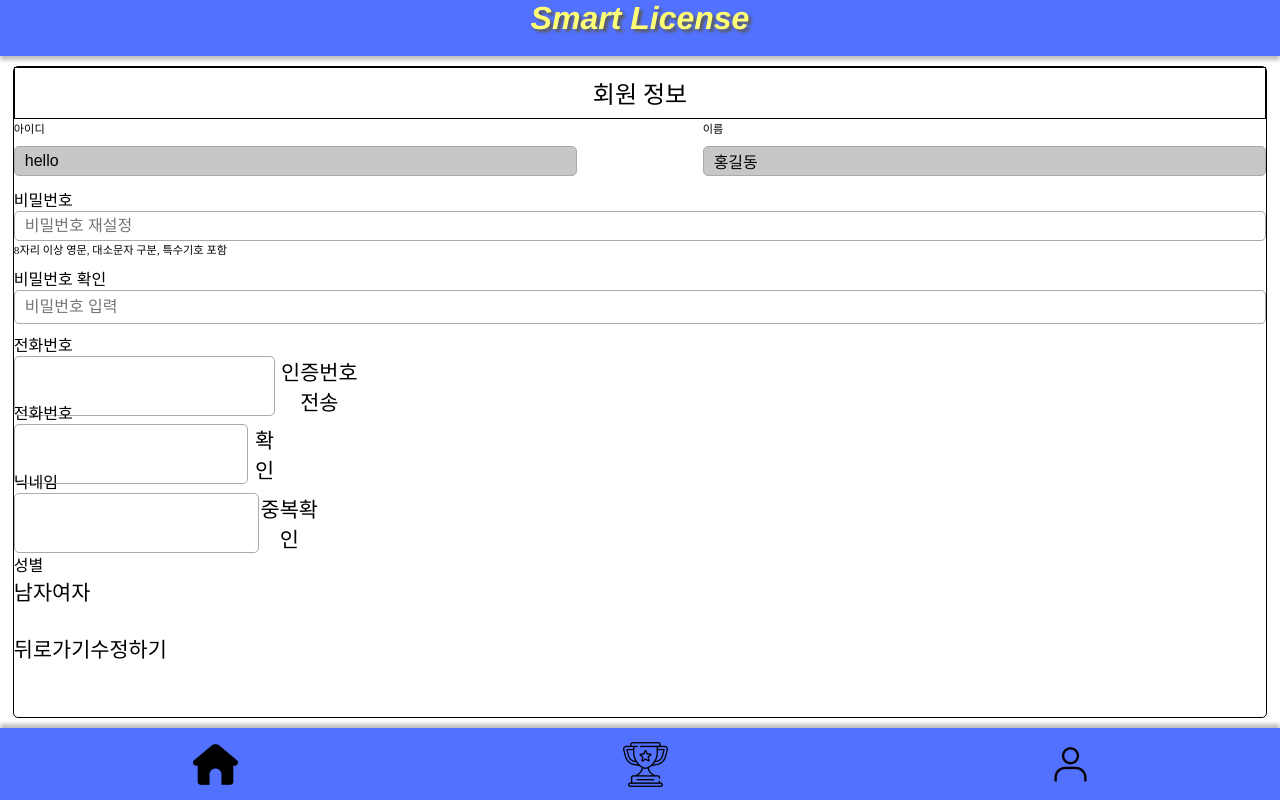
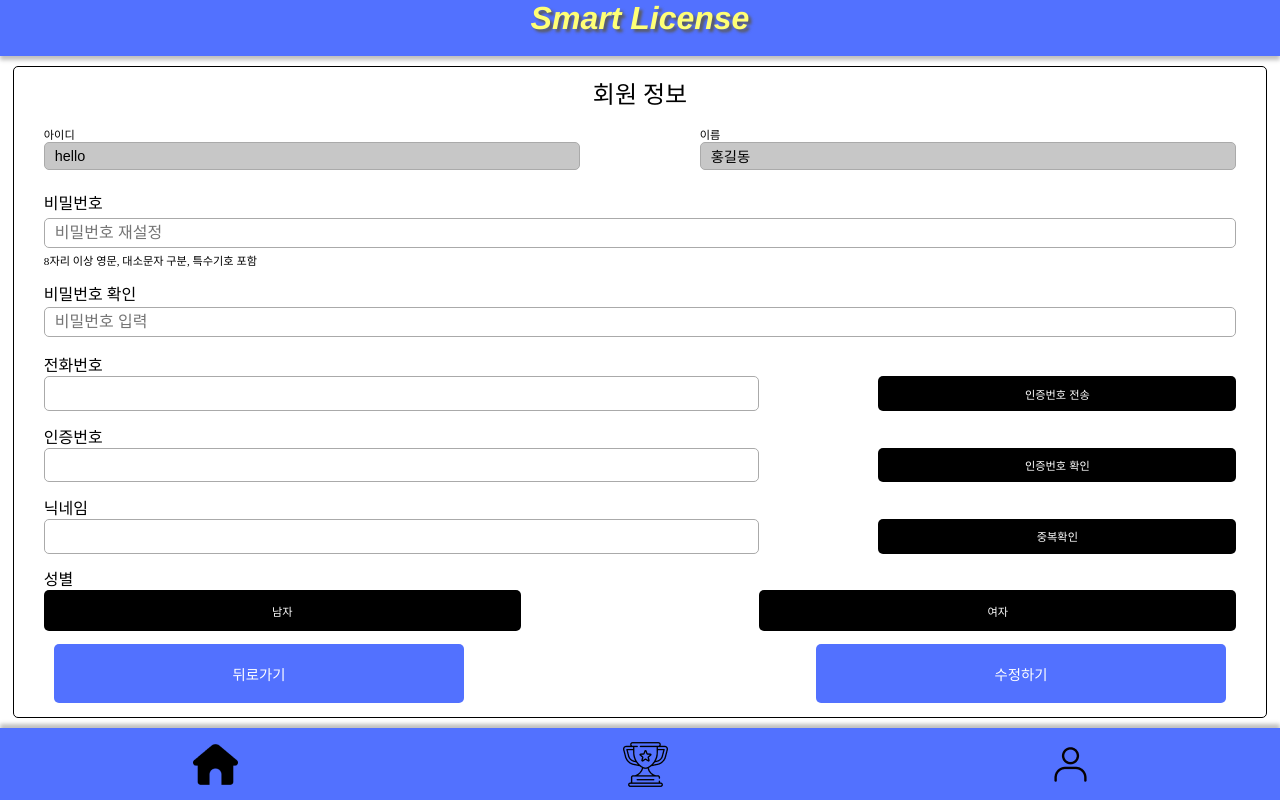
Before and after one commit to popcorn0125/SmartLicense, a Vue app: page /ChangeInfo in a window 1280 px wide. Built offline with nearby package versions, Linux system fonts and the light colour scheme.

Commit message:
240705 김준식 정보수정 페이지 구현, mypage.vue 오타 수정

```diff
--- a/src/ContentPage/MyPage.vue
+++ b/src/ContentPage/MyPage.vue
@@ -100,7 +100,7 @@ export default {
         },
 
         goToChangeInfo() {
-            his.$router.push('/ChangeInfo');
+            this.$router.push('/ChangeInfo');
         }
     },
 
--- a/src/components/ChangeInfo.vue
+++ b/src/components/ChangeInfo.vue
@@ -23,53 +23,46 @@
         </div>
         <text>8자리 이상 영문, 대소문자 구분, 특수기호 포함</text>
       </div>
-      <div class="pw">
+      <div class="pw-check">
         <p>비밀번호 확인</p>
         <div class="input-group">
             <input type="password" placeholder="비밀번호 입력">
         </div>
       </div>
-
-      <div class="wrap">
       <div class="phoneNum">
         <p>전화번호</p>
         <div class="input-group">
-            <input type="text" v-model="phoneNum"/>
-            <button>인증번호 전송</button>
+          <input class="phoneNum-input" type="text" />
+          <button class="small-btn">인증번호 전송</button>
         </div>
       </div>
-      </div>
-      <div class="wrap">
       <div class="phoneNum-check">
-          <p>전화번호</p>
+        <p>인증번호</p>
         <div class="input-group">
-            <input type="text"/>
-            <button>확인</button>
+          <input class="phoneNum-input" type="text" />
+          <button class="small-btn">인증번호 확인</button>
         </div>
       </div>
-      </div>
-      <div class="wrap">
       <div class="nickname">
         <p>닉네임</p>
         <div class="input-group">
-            <input type="text"/>
-            <button>중복확인</button>
+          <input class="phoneNum-input" type="text" />
+          <button class="small-btn">중복확인</button>
         </div>
       </div>
-      </div>
-      <div class="wrap">
+
       <div class="gender">
         <p>성별</p>
-          <div class="gender-btn">
-            <button>남자</button>
-            <button>여자</button>
+        <div class="input-group2">
+          <button class="gender-btn">남자</button>
+          <button class="gender-btn">여자</button>
         </div>
       </div>
-      </div>
-      <div class="wrap">
-        <div class="select-btn">
-          <button>뒤로가기</button>
-          <button>수정하기</button>
+
+      <div class="big-btn">
+        <div class="input-group3">
+          <button class="back-btn">뒤로가기</button>
+          <button class="update-btn">수정하기</button>
         </div>
       </div>
     </div>
@@ -119,11 +112,11 @@ export default {
   height: 100%;
   border: 1px solid black;
   border-radius: 5px;
+  padding: 0 30px;
 }
 
 /** 제목 : 회원정보 */
 .title {
-  border: 1px solid black;
   width: 100%;
   height: 8%;
   text-align: center;
@@ -146,7 +139,6 @@ input {
   display: flex;
   justify-content: space-between;
   align-items: center;
-  margin-bottom: 10px;
 }
 
 .id, .name {
@@ -159,7 +151,6 @@ input {
 .id>p, .name>p {
   font-size: 0.7em;
   color: #000000;
-  margin-bottom: 10px;
 }
 
 .id>input, .name>input {
@@ -167,25 +158,103 @@ input {
   border-radius: 5px;
   background-color: #c7c7c7;
   box-sizing: border-box;
-  font-size: 1em;
+  font-size: 0.9em;
 }
 
 /** 비밀번호 */
 .pw {
   width: 100%;
-  height: 9%;
+  height: 12%;
   display: flex;
   flex-direction: column;
-  margin-bottom: 20px;
+  margin-top: 0.8em;
 }
 .pw>text {
   font-size: 0.7em;
+
 }
 
 .input-group {
   display: flex;
   width: 100%;
   height: 100%;
+  justify-content: space-between;
+  align-items: center;
+}
 
+/** 전화번호, 인증번호, 닉네임 */
+.pw-check, .phoneNum, .phoneNum-check, .nickname{
+  width: 100%;
+  height: 9%;
+  display: flex;
+  flex-direction: column;
+  margin-top: 0.8em;
+}
+
+.phoneNum-input {
+  width: 60%;
+  height: 100%;
+  border-radius: 5px;
+  box-sizing: border-box;
+}
+
+.small-btn {
+  background-color: #000000;
+  width: 30%;
+  height: 100%;
+  border-radius: 5px;
+  color: #FFF;
+  font-size: 0.7em;
+}
+
+/** 성별 */
+.gender {
+  width: 100%;
+  height: 10%;
+  display: flex;
+  flex-direction: column;
+  margin-top: 0.8em;
+}
+
+.input-group2{
+  display: flex;
+  width: 100%;
+  height: 100%;
+  justify-content: space-between;
+  align-items: center;
+}
+
+.gender-btn{
+  width: 40%;
+  height: 100%;
+  border-radius: 5px;
+  background: #000;
+  color: #FFF;
+  font-size: 0.7em;
+}
+
+/** 수정하기, 뒤로가기 버튼  */
+.big-btn {
+  width: 100%;
+  height: 9%;
+  display: flex;
+  flex-direction: column;
+  margin-top: 0.8em;
+}
+.input-group3 {
+  display: flex;
+  width: 100%;
+  height: 100%;
+  justify-content: space-between;
+  align-items: center;
+  padding: 0 10px;
+}
+.back-btn, .update-btn {
+  width: 35%;
+  height: 100%;
+  border-radius: 5px;
+  background: #5271FF;
+  color: #FFF;
+  font-size: 0.9em;
 }
 </style>
```
Lines whose indentation alone changed are shown as unchanged.
